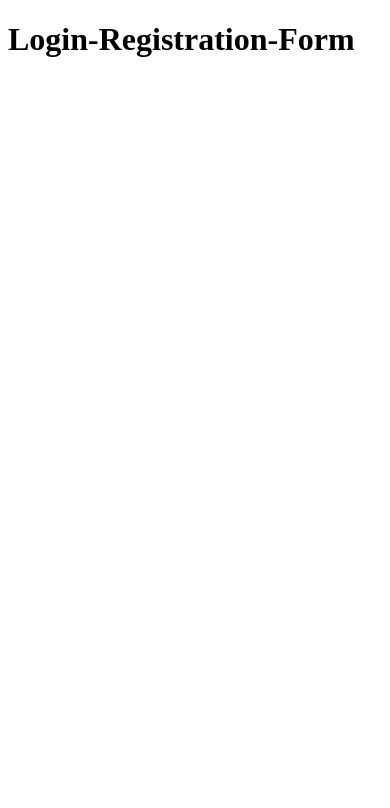
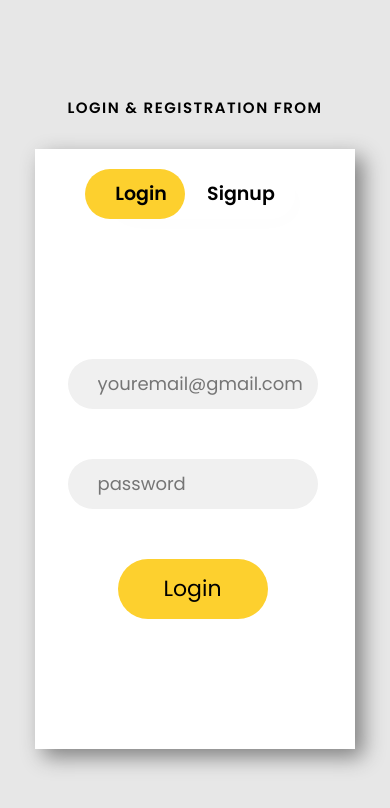
Before and after one commit to Shailesh749/My-JavaScript-Project, a plain HTML site: page Login-Registration-Form/index.html in a window 390 px wide. Drawn offline with Linux system fonts and the light colour scheme.

Commit message:
Login Registration Form Complete Design

```diff
--- a/Login-Registration-Form/index.html
+++ b/Login-Registration-Form/index.html
@@ -3,9 +3,43 @@
 <head>
    <meta charset="UTF-8">
    <meta name="viewport" content="width=device-width, initial-scale=1.0">
+   <link rel="stylesheet" href="styles.css">
    <title>Login-Registration-Form</title>
 </head>
 <body>
-   <h1>Login-Registration-Form</h1>
+    <header>
+      <h3 class="form-title">
+         Login & Registration From
+      </h3>
+    </header>
+
+    <div class="container">
+        <div class="slider"></div>
+        <div class="btn">
+            <button class="login">Login</button>
+            <button class="signup">Signup</button>
+        </div>
+
+      <form action="">
+      <div class="form-section">
+        <div class="login-box">
+             <input type="email" placeholder="youremail@gmail.com"  class="email ele">
+             <input type="password" placeholder="password" class="password ele">
+             <button class="clkbtn" type="submit">Login</button>
+        </div>
+
+
+        <div class="signup-box">
+           <input type="text" class="name ele" placeholder="Enter your name">
+           <input type="email" placeholder="youremail@gmail.com"  class="email ele">
+           <input type="password" placeholder="password" class="password ele">
+           <input type="password" placeholder="Confirm password" class="password ele">
+           <button class="clkbtn" type="submit">Signup</button>
+        </div>
+      </div>
+   </form>
+    </div>
+
+   <script src="script.js"></script>
 </body>
 </html>
--- /dev/null
+++ b/Login-Registration-Form/script.js
@@ -0,0 +1,15 @@
+const signup = document.querySelector(".signup");
+const login = document.querySelector(".login");
+const slider = document.querySelector(".slider");
+const formSection = document.querySelector(".form-section");
+
+
+signup.addEventListener('click', ()=> {
+    slider.classList.add("moveslider");
+    formSection.classList.add("form-section-move");
+});
+
+login.addEventListener('click', ()=> {
+   slider.classList.remove("moveslider");
+   formSection.classList.remove("form-section-move");
+});
--- /dev/null
+++ b/Login-Registration-Form/styles.css
@@ -0,0 +1,180 @@
+@import url('https://fonts.googleapis.com/css2?family=Poppins:ital,wght@0,100;0,200;0,300;0,400;0,500;0,600;0,700;0,800;0,900;1,100;1,200;1,300;1,400;1,500;1,600;1,700;1,800;1,900&family=Roboto:ital,wght@0,100..900;1,100..900&display=swap');
+
+* {
+   margin: 0;
+   padding: 0;
+   box-sizing: border-box;
+   font-family: "Poppins", serif;
+}
+
+body {
+   height: 100vh;
+   width: 100vw;
+   display: flex;
+   justify-content: center;
+   align-items: center;
+   flex-direction: column;
+   gap: 30px;
+   background-color: rgb(231, 231,231);
+}
+
+header {
+   width: 100%;
+   display: flex;
+   flex-direction: column;
+   align-items: center;
+   justify-content: center;
+   gap: 8px;
+}
+
+.form-title {
+   font-size: 25px;
+   text-transform: uppercase;
+   font-weight: 600;
+   letter-spacing: 1.5px;
+}
+
+.container {
+   height: 600px;
+   width: 500px;
+   background-color: #fff;
+   box-shadow: 8px 8px 20px rgb(128, 128, 128);
+   position: relative;
+   overflow: hidden;
+}
+
+.btn {
+   height: 60px;
+   width: 300px;
+   margin: 20px auto;
+   box-shadow: 10px 10px 30px rgb(254, 254, 254);
+   border-radius: 50px;
+   display: flex;
+   justify-content: space-around;
+   align-items: center;
+}
+
+.login,
+.signup {
+   font-size: 22px;
+   color: #000;
+   font-weight: 600;
+   border: none;
+   outline: none;
+   background-color: transparent;
+   position: relative;
+   cursor: pointer;
+}
+
+.slider {
+   height: 60px;
+   width: 150px;
+   border-radius: 50px;
+   background-color: #fdd02e;
+   position: absolute;
+   top: 20px;
+   left: 100px;
+   transition: all 0.5s ease-in-out;
+}
+
+.moveslider {
+   left: 250px;
+}
+
+.form-section {
+   height: 500px;
+   width: 1000px;
+   padding: 20px 0;
+   display: flex;
+   position: relative;
+   transition: all 0.5s ease-in-out;
+   left: 0px;
+}
+
+.form-section-move {
+   left: -500px;
+}
+
+.login-box ,
+.signup-box {
+   height: 100%;
+   width: 500px;
+   display: flex;
+   flex-direction: column;
+   align-items: center;
+   justify-content: center;
+   padding: 0px 40px;
+}
+
+.login-box{
+   gap: 50px;
+}
+.signup-box {
+   gap: 30px;
+}
+
+.ele {
+   height: 60px;
+   width: 400px;
+   outline: none;
+   border: none;
+   color: rgb(77, 77, 77);
+   background-color: rgb(240, 240, 240);
+   border-radius: 50px;
+   padding-left: 30px;
+   font-size: 18px;
+}
+
+.clkbtn {
+   height: 60px;
+   width: 150px;
+   border-radius: 50px;
+   background-color: #fdd02e;
+   font-size: 22px;
+   border: none;
+   cursor: pointer;
+}
+
+
+
+@media screen and (max-width: 650px) {
+   .container {
+      height: 600px;
+      width: 320px;
+   }
+
+   .form-title {
+      font-size: 15px;
+   }
+   .btn {
+      height: 50px;
+      width: 200px;
+      margin: 20px auto;
+   }
+
+   .login,
+   .signup {
+      font-size: 19px;
+   }
+   .slider {
+      height: 50px;
+      width: 100px;
+      left: 50px;
+   }
+    .signup-box {
+      height: 100%;
+      width: 740px;
+   }
+   .login-box {
+      width: 315px;
+   }
+   .ele {
+      height: 50px;
+      width: 250px;
+   }
+   .moveslider {
+      left: 155px;
+   }
+
+
+}
```
